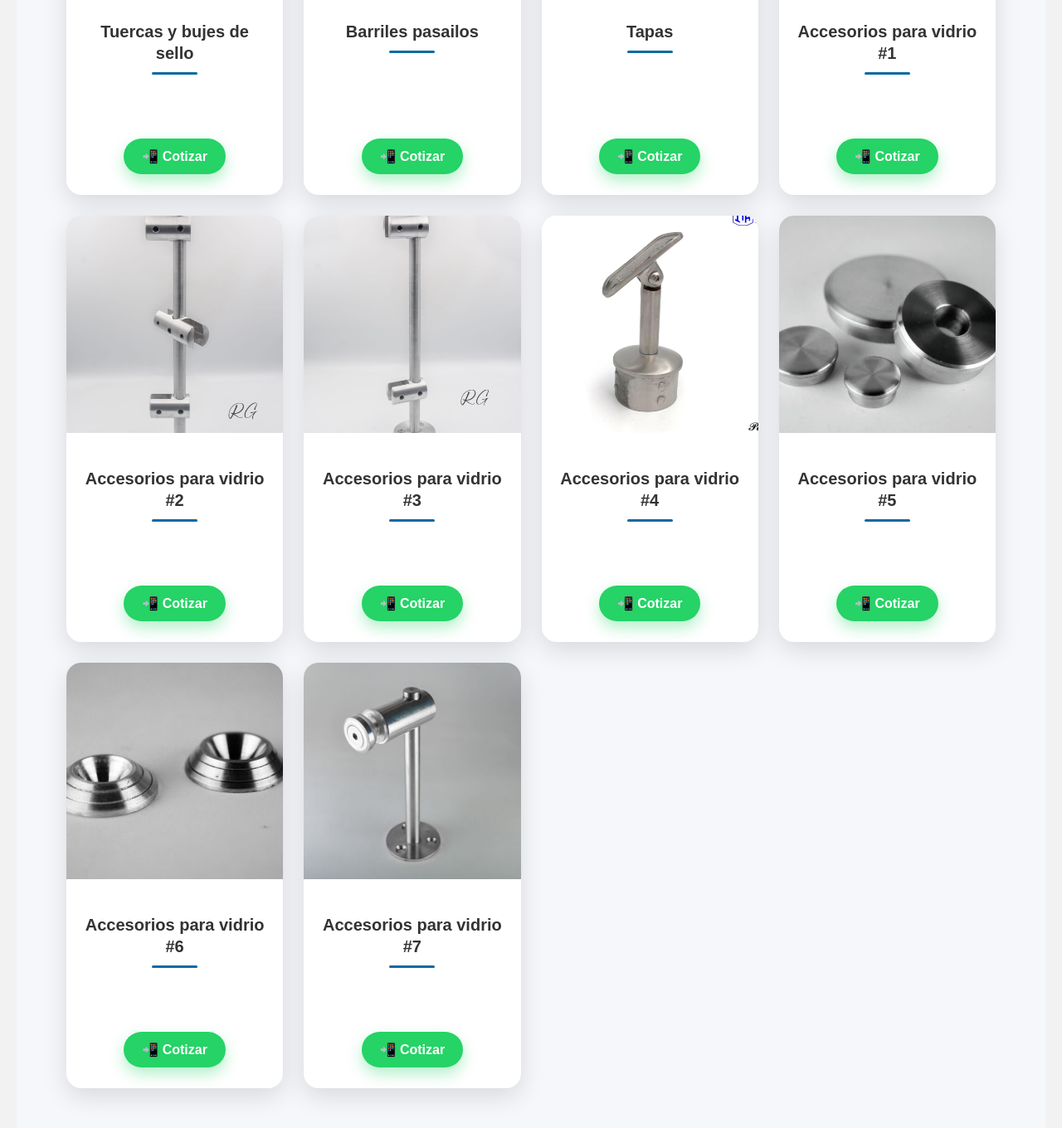
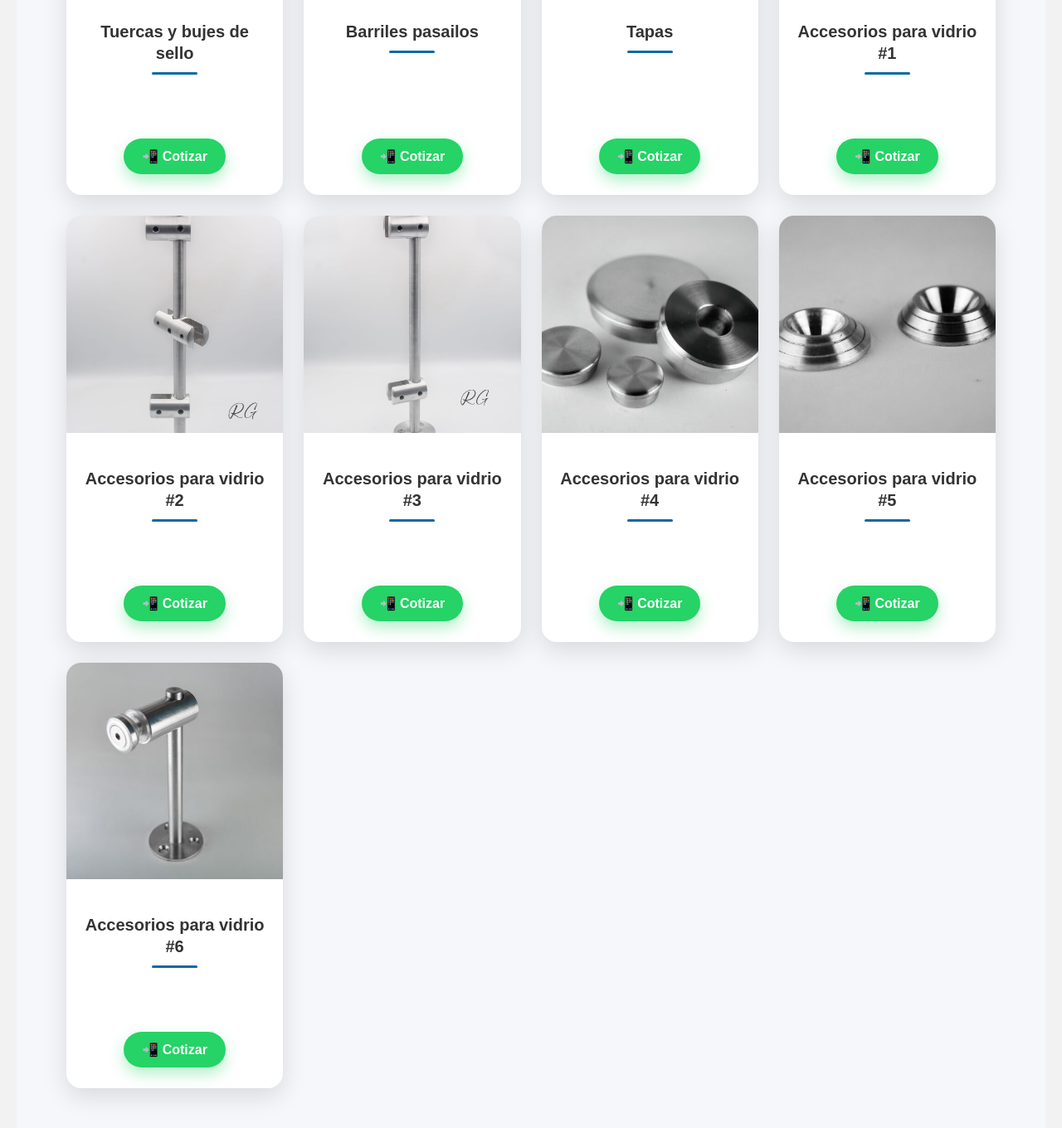
Before and after one commit to rocha2107813/industria-inox, a plain HTML site: page index.html in a window 1280 px wide. Shown: the part 3900-5260 px from the top of the page at 83% size. Drawn offline with Linux system fonts and the light colour scheme.

Commit message:
Update index.html

```diff
--- a/index.html
+++ b/index.html
@@ -409,10 +409,11 @@ garantizando precisión, calidad y acabados de nivel industrial.
             </a>
         </div>
 
-        <!-- PRODUCTO 16 -->
+
+        <!-- PRODUCTO 17 -->
         <div class="producto-card">
 
-            <img src="imagenes/productos/producto16.jpg"
+            <img src="imagenes/productos/producto17.jpg"
             alt="Accesorios para vidrio #4">
 
             <p class="producto-nombre">
@@ -421,26 +422,7 @@ garantizando precisión, calidad y acabados de nivel industrial.
 
             <a class="btn-producto"
             target="_blank"
-            href="https://wa.me/573142381325?text=Hola.%20Estoy%20interesado%20en%20el%20producto%20INOX-015%20(Accesorios%20para%20vidrio%204).%20Quisiera%20más%20información%20y%20una%20cotización.">
-
-            📲 Cotizar
-
-            </a>
-        </div>
-
-        <!-- PRODUCTO 17 -->
-        <div class="producto-card">
-
-            <img src="imagenes/productos/producto17.jpg"
-            alt="Accesorios para vidrio #5">
-
-            <p class="producto-nombre">
-            Accesorios para vidrio #5
-            </p>
-
-            <a class="btn-producto"
-            target="_blank"
-            href="https://wa.me/573142381325?text=Hola.%20Estoy%20interesado%20en%20el%20producto%20INOX-016%20(Accesorios%20para%20vidrio%205).%20Quisiera%20más%20información%20y%20una%20cotización.">
+            href="https://wa.me/573142381325?text=Hola.%20Estoy%20interesado%20en%20el%20producto%20INOX-015%20(Accesorios%20para%20vidrio%205).%20Quisiera%20más%20información%20y%20una%20cotización.">
 
             📲 Cotizar
 
@@ -451,15 +433,15 @@ garantizando precisión, calidad y acabados de nivel industrial.
         <div class="producto-card">
 
             <img src="imagenes/productos/producto18.jpg"
-            alt="Accesorios para vidrio #6">
+            alt="Accesorios para vidrio #5">
 
             <p class="producto-nombre">
-            Accesorios para vidrio #6
+            Accesorios para vidrio #5
             </p>
 
             <a class="btn-producto"
             target="_blank"
-            href="https://wa.me/573142381325?text=Hola.%20Estoy%20interesado%20en%20el%20producto%20INOX-017%20(Accesorios%20para%20vidrio%206).%20Quisiera%20más%20información%20y%20una%20cotización.">
+            href="https://wa.me/573142381325?text=Hola.%20Estoy%20interesado%20en%20el%20producto%20INOX-016%20(Accesorios%20para%20vidrio%206).%20Quisiera%20más%20información%20y%20una%20cotización.">
 
             📲 Cotizar
 
@@ -470,15 +452,15 @@ garantizando precisión, calidad y acabados de nivel industrial.
         <div class="producto-card">
 
             <img src="imagenes/productos/producto19.jpg"
-            alt="Accesorios para vidrio #7">
+            alt="Accesorios para vidrio #6">
 
             <p class="producto-nombre">
-            Accesorios para vidrio #7
+            Accesorios para vidrio #6
             </p>
 
             <a class="btn-producto"
             target="_blank"
-            href="https://wa.me/573142381325?text=Hola.%20Estoy%20interesado%20en%20el%20producto%20INOX-018%20(Accesorios%20para%20vidrio%207).%20Quisiera%20más%20información%20y%20una%20cotización.">
+            href="https://wa.me/573142381325?text=Hola.%20Estoy%20interesado%20en%20el%20producto%20INOX-017%20(Accesorios%20para%20vidrio%207).%20Quisiera%20más%20información%20y%20una%20cotización.">
 
             📲 Cotizar
 
```
